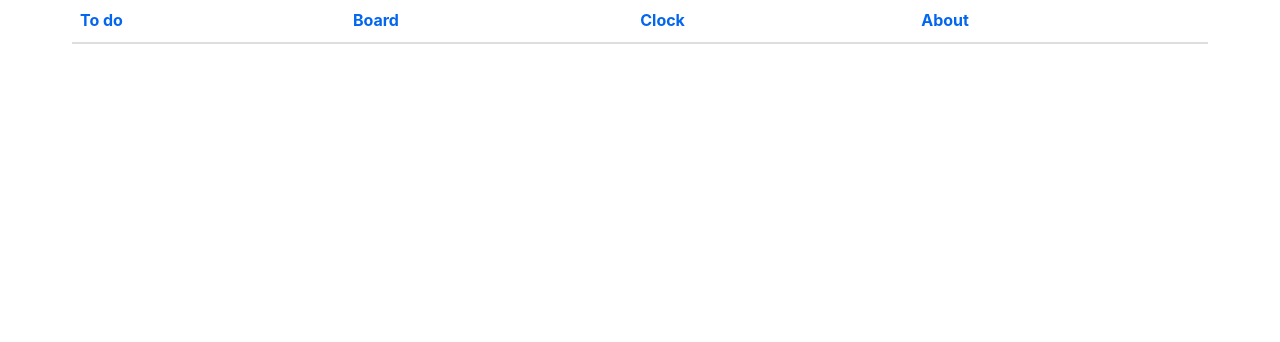
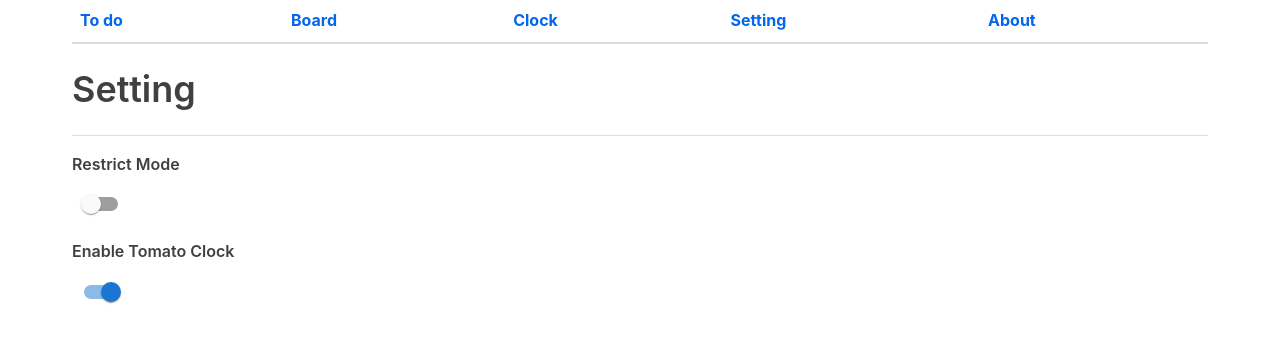
Before and after one commit to hoyipyik/workdash, a React (Create React App) app: page /settings in a window 1280 px wide. Shown: the top 342 px of the page. Built offline with nearby package versions, Linux system fonts and the light colour scheme.

Commit message:
add settings tomatoSwitch and restrictMode

```diff
--- a/src/App.js
+++ b/src/App.js
@@ -2,9 +2,10 @@ import React, { Component } from 'react';
 import { Switch , Route} from 'react-router-dom';
 import Todo from "./Component/Todo/Todo";
 import Board from "./Component/Boards/Board";
-import About from "./Component/About";
+import Settings from "./Component/Settings";
 import Clock from "./Component/Clock/Clock";
 import Navibar from "./Component/Navibar";
+import About from "./Component/About"
 
 class App extends Component {
 
@@ -12,6 +13,8 @@ class App extends Component {
     super(props);
     this.state={
       Times:0,
+      restrictMode:false,
+      enableTomato:true,
     }
   }
 
@@ -20,6 +23,19 @@ class App extends Component {
       Times:item,
     })
   }
+
+  updateRestricMode = (item) =>{
+    this.setState({
+      restrictMode: item,
+    })
+  }
+
+  updateEnableTomato = (item) =>{
+    this.setState({
+      enableTomato:item,
+    })
+  }
+
   render() {
     return (
       <div className="container">
@@ -28,6 +44,8 @@ class App extends Component {
           <Route path="/workdash" target="_blank" rel="noopener noreferrer">
             <Todo
               updateTomatoTimes={this.updateTomatoTimes}
+              restrictMode={this.state.restrictMode}
+              enableTomato={this.state.enableTomato}
             />
           </Route>
           <Route path="/board">
@@ -36,7 +54,16 @@ class App extends Component {
           <Route path="/clock" target="_blank" rel="noopener noreferrer">
             <Clock
               Times ={this.state.Times}
+              enableTomato={this.state.enableTomato}
             />
+          </Route>
+          <Route path="/settings">
+            <Settings
+              restrictMode={this.state.restrictMode}
+              updateRestricMode={this.updateRestricMode}
+              enableTomato={this.state.enableTomato}
+              updateEnableTomato={this.updateEnableTomato}
+              />
           </Route>
           <Route path="/about">
             <About/>
--- a/src/Component/Clock/Clock.js
+++ b/src/Component/Clock/Clock.js
@@ -17,6 +17,7 @@ class Clock extends Component {
                     <h3>Count Down</h3>
                         <CountDown
                             Times = {this.props.Times}
+                            enableTomato={this.props.enableTomato}
                         />
                     </div>
                </div>
--- a/src/Component/Clock/CountDown.js
+++ b/src/Component/Clock/CountDown.js
@@ -89,6 +89,8 @@ const CountDown=(props) =>{
         color="primary"
         onChange={tomatoTagFunction}
       /> */}
+      {props.enableTomato &&
+      <div>
       {Times<=0?
       <div className='row'>
         All Done
@@ -96,7 +98,8 @@ const CountDown=(props) =>{
       <div className="row">
         {Math.ceil(Times)} Times Left
       </div>}
-
+      </div>
+      }
       <br/>
     </div>
   );
--- a/src/Component/Navibar.js
+++ b/src/Component/Navibar.js
@@ -25,6 +25,11 @@ class Navibar extends Component {
                                 </Link>
                             </th>
                             <th>
+                                <Link to="/settings">
+                                    Setting
+                                </Link>
+                            </th>
+                            <th>
                                 <Link to="/about">
                                     About
                                 </Link>
--- /dev/null
+++ b/src/Component/Settings.js
@@ -0,0 +1,65 @@
+import React, { Component } from 'react';
+import {Switch} from "@material-ui/core";
+import { createMuiTheme, ThemeProvider } from '@material-ui/core/styles';
+import { blue, green} from '@material-ui/core/colors';
+
+class Settings extends Component {
+
+    switchTheme = createMuiTheme({
+        palette: {
+          primary:{
+            main: blue[700],
+            },
+          secondary: {
+            main: green[300],
+          },
+        },
+      });
+
+    restrictModeMethod = ()=>{
+        let restricMode = this.props.restrictMode;
+        restricMode = !restricMode;
+        this.props.updateRestricMode(restricMode);
+    }
+
+    enableTomatoMethod =()=>{
+        let enableTomato = this.props.enableTomato;
+        enableTomato = !enableTomato;
+        this.props.updateEnableTomato(enableTomato);
+    }
+
+    render() {
+        return (
+            <div className="container">
+                <h1>Setting</h1>
+                <hr/>
+                <span>
+                    <label>Restrict Mode</label>
+                    <ThemeProvider theme={this.switchTheme}>
+                        <Switch
+                            checked={this.props.restrictMode}
+                            name="restrictMode"
+                            id="restrictMode"
+                            color="secondary"
+                            onChange={this.restrictModeMethod}
+                        />
+                    </ThemeProvider>
+                </span>
+                <span>
+                    <label>Enable Tomato Clock</label>
+                    <ThemeProvider theme={this.switchTheme}>
+                        <Switch
+                            checked={this.props.enableTomato}
+                            name="enableTomato"
+                            id="enableTomato"
+                            color="primary"
+                            onChange={this.enableTomatoMethod}
+                        />
+                    </ThemeProvider>
+                </span>
+            </div>
+        );
+    }
+}
+
+export default Settings;
--- a/src/Component/Todo/EditBoard.js
+++ b/src/Component/Todo/EditBoard.js
@@ -11,6 +11,7 @@ class EditBoard extends Component {
         super(props);
         this.state={
             data:this.props.data,
+            enableTomato:this.props.enableTomato,
         }
 
     }
@@ -126,7 +127,8 @@ class EditBoard extends Component {
                         value={data.title}
                         onChange={this.editChange}
                     />
-
+                    {this.props.enableTomato &&
+                    <div>
                     <label>Tomato Time {data.tomatoNumber!==0?data.tomatoNumber:null}</label>
                     <span>
                     <ThemeProvider theme={this.checkboxTheme}>
@@ -152,7 +154,7 @@ class EditBoard extends Component {
                     </Link>
 
                     </span>
-
+                    </div>}
                     <label>Important</label>
                     <ThemeProvider theme={this.checkboxTheme}>
                     <Switch
--- a/src/Component/Todo/Todo.js
+++ b/src/Component/Todo/Todo.js
@@ -10,7 +10,7 @@ class Todo extends Component {
         super(props);
         this.state={
             index: 0,
-
+            enableTomato:this.props.enableTomato,
             todoData:[
             {
                 id:0,
@@ -216,7 +216,10 @@ componentDidMount(){
                                 updateItemStatus={this.updateItemStatus}
                                 updateTomatoTimes={this.props.updateTomatoTimes}
                                 deleteItem={this.deleteItem}
+                                enableTomato={this.props.enableTomato}
                             />
+                            {!this.props.restrictMode &&
+                            <div>
                             <label style={{marginLeft: "1rem"}}>
                                 Item Delete
                             </label>
@@ -225,6 +228,7 @@ componentDidMount(){
                                 style={{marginLeft: "1rem"}}>
                                     Delete
                             </button>
+                            </div>}
                     </div>
                    </div> }
                    <br/>
```
